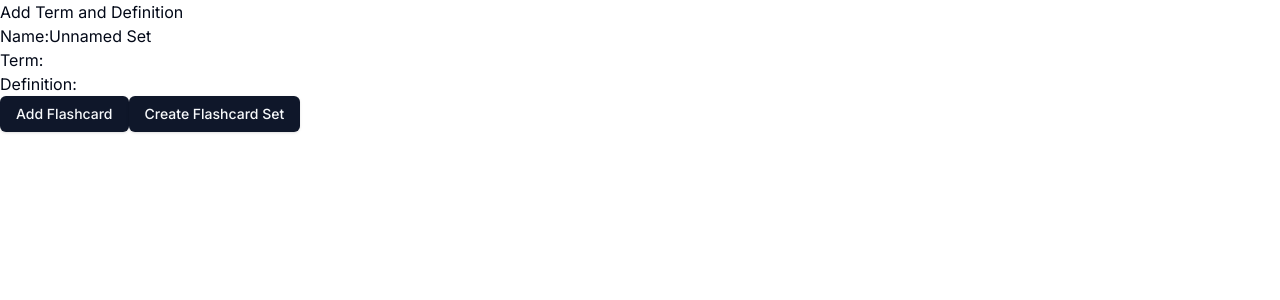
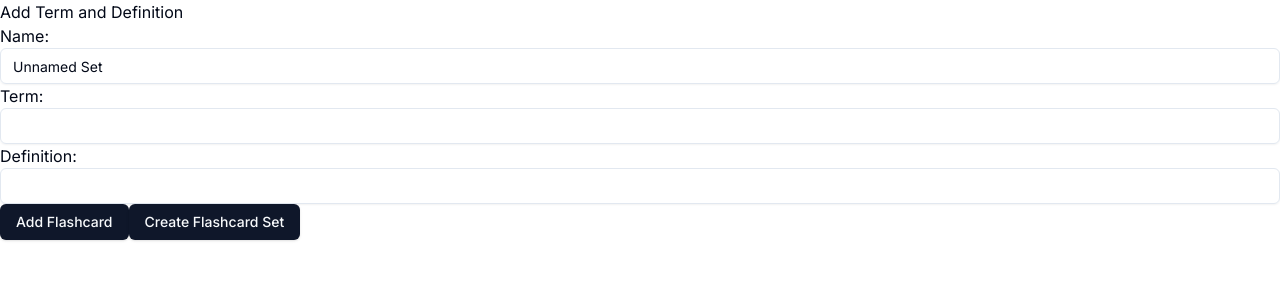
Before and after one commit to maarao/vidlet, a Next.js app: page /create in a window 1280 px wide. Shown: the top 300 px of the page. Built offline with nearby package versions, Linux system fonts and the light colour scheme.

Commit message:
feat: Migrated to shaadcn component usage

```diff
--- a/app/create/components/Flashcard.tsx
+++ b/app/create/components/Flashcard.tsx
@@ -1,8 +1,9 @@
 'use client'
 
 import { useState } from "react";
+import { Input } from "@/components/ui/input";
 
-
+// TODO: Make this have a unique key so that you can continuously overwrite/delete this specific flashcard
 const Flashcard = (props: [{term: string, definition: string}]) => {
     const [term, setTerm] = useState<string>("");
     const [definition, setDefinition] = useState<string>("");
@@ -16,17 +17,17 @@
             <div>
                 <label>
                     Term:
-                    <input type="text" value={term} onChange={(e) => {setTerm(e.target.value)}} />
+                    <Input type="text" value={term} onChange={(e) => {setTerm(e.target.value)}} />
                 </label>
             </div>
             <div>
                 <label>
                     Definition:
-                    <input type="text" value={definition} onChange={(e) => {setDefinition(e.target.value)}} />
+                    <Input type="text" value={definition} onChange={(e) => {setDefinition(e.target.value)}} />
                 </label>
             </div>
         </div>
     )
 }
 
-export {Flashcard}
+export { Flashcard }
--- a/app/create/page.tsx
+++ b/app/create/page.tsx
@@ -2,6 +2,7 @@
 
 import { useState } from "react";
 import { Button } from "@/components/ui/button"
+import { Input } from "@/components/ui/input";
 import { Flashcard } from "./components/flashcard";
 
 interface Flashcard {
@@ -52,7 +53,7 @@
             <div>
                 <label>
                     Name:
-                    <input type="text" value={flashcards.name} onChange={(e) => {setFlashcards({...flashcards, name: e.target.value})}} />
+                    <Input type="text" value={flashcards.name} onChange={(e) => {setFlashcards({...flashcards, name: e.target.value})}} />
                 </label>
             </div>
             <Flashcard props={flashcards.cards}></Flashcard>
--- /dev/null
+++ b/components/ui/input.tsx
@@ -0,0 +1,25 @@
+import * as React from "react"
+
+import { cn } from "@/lib/utils"
+
+export interface InputProps
+  extends React.InputHTMLAttributes<HTMLInputElement> {}
+
+const Input = React.forwardRef<HTMLInputElement, InputProps>(
+  ({ className, type, ...props }, ref) => {
+    return (
+      <input
+        type={type}
+        className={cn(
+          "flex h-9 w-full rounded-md border border-input bg-transparent px-3 py-1 text-sm shadow-sm transition-colors file:border-0 file:bg-transparent file:text-sm file:font-medium placeholder:text-muted-foreground focus-visible:outline-none focus-visible:ring-1 focus-visible:ring-ring disabled:cursor-not-allowed disabled:opacity-50",
+          className
+        )}
+        ref={ref}
+        {...props}
+      />
+    )
+  }
+)
+Input.displayName = "Input"
+
+export { Input }
```
